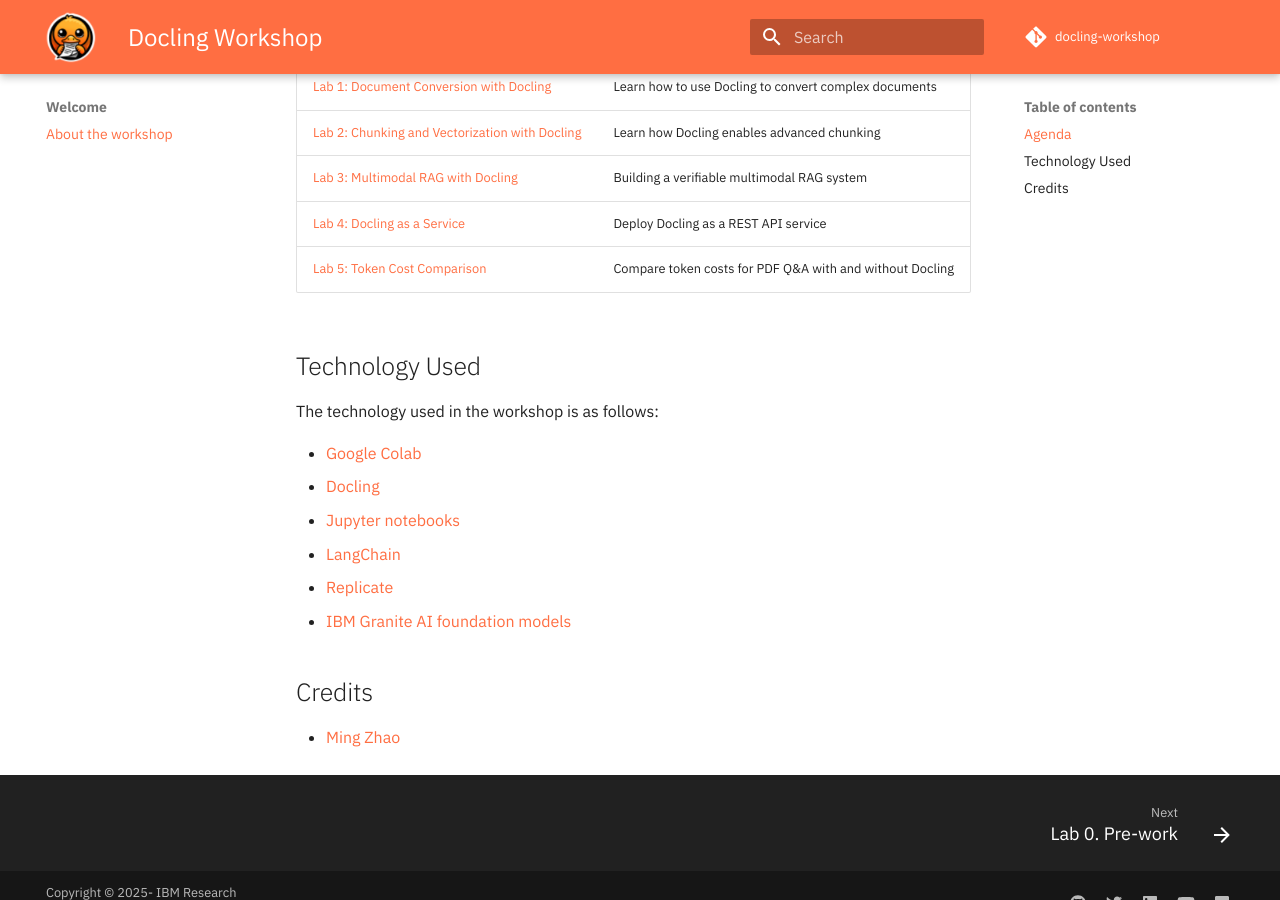
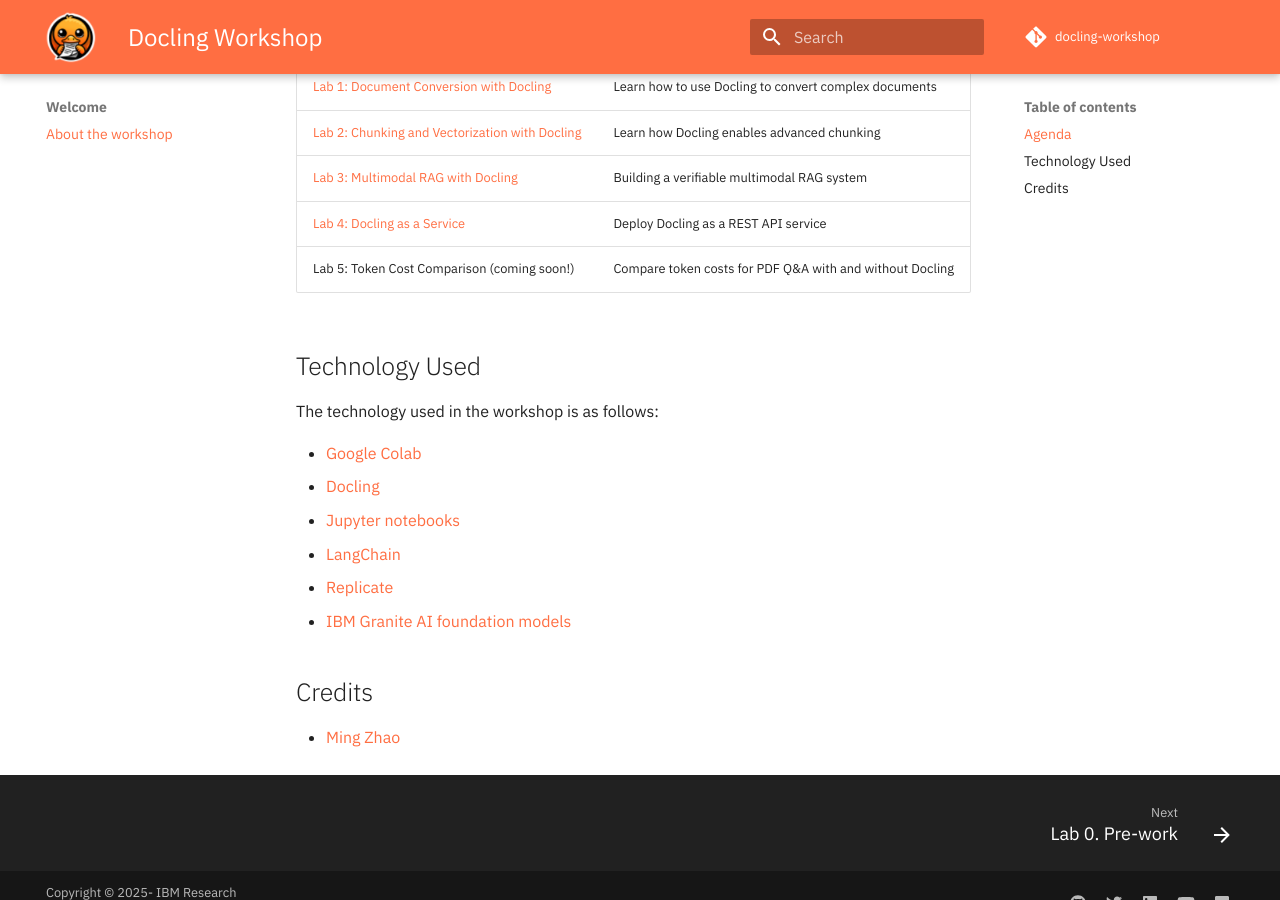
Before and after one commit to mingxzhao/docling-workshop, an MkDocs documentation site: the page built from docs/README.md, in a window 1280 px wide and 900 px high, scrolled down 848 px. Built offline with MkDocs 1.6.1 and Material for MkDocs 9.7.7, drawn with Linux system fonts in a browser that asks for light colours; comment, search, counter and statistics services are not loaded.

Commit message:
Update README.md
fix link

Signed-off-by: Mingxuan Zhao <43148277+mingxzhao@users.noreply.github.com>

```diff
--- a/docs/README.md
+++ b/docs/README.md
@@ -35,7 +35,7 @@
 | [Lab 2: Chunking and Vectorization with Docling](lab-2/README.md) | Learn how Docling enables advanced chunking |
 | [Lab 3: Multimodal RAG with Docling](lab-3/README.md) | Building a verifiable multimodal RAG system |
 | [Lab 4: Docling as a Service](lab-4/README.md) | Deploy Docling as a REST API service |
-| [Lab 5: Token Cost Comparison](lab-5/README.md) | Compare token costs for PDF Q&A with and without Docling |
+| Lab 5: Token Cost Comparison (coming soon!) | Compare token costs for PDF Q&A with and without Docling |
 
 ## Technology Used
 
```
